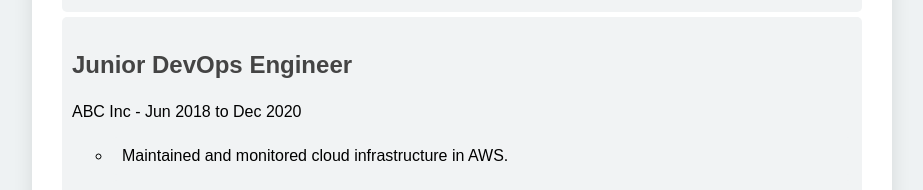
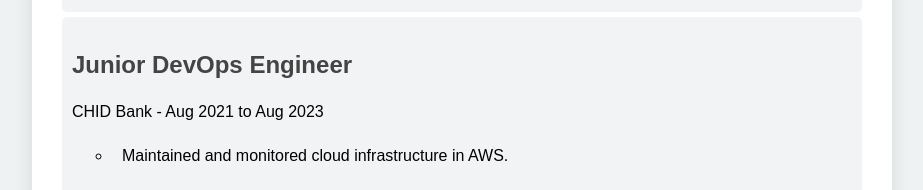
Before and after one commit to thuyein97/Resume_Secondary, a plain HTML site: page index.html in a window 1280 px wide. Shown: the part 1101-1291 px from the top of the page, without its empty margins (178-1101 px from the left). Drawn offline with Linux system fonts and the light colour scheme; no server answers.

Commit message:
changed in index

```diff
--- a/index.html
+++ b/index.html
@@ -50,7 +50,7 @@
                 </li>
                 <li>
                     <h3>Junior DevOps Engineer</h3>
-                    <p>ABC Inc - Jun 2018 to Dec 2020</p>
+                    <p>CHID Bank - Aug 2021 to Aug 2023</p>
                     <ul>
                         <li>Maintained and monitored cloud infrastructure in AWS.</li>
                         <li>Support the deployment and operation of cloud-based infrastructure and applications.</li>
```
